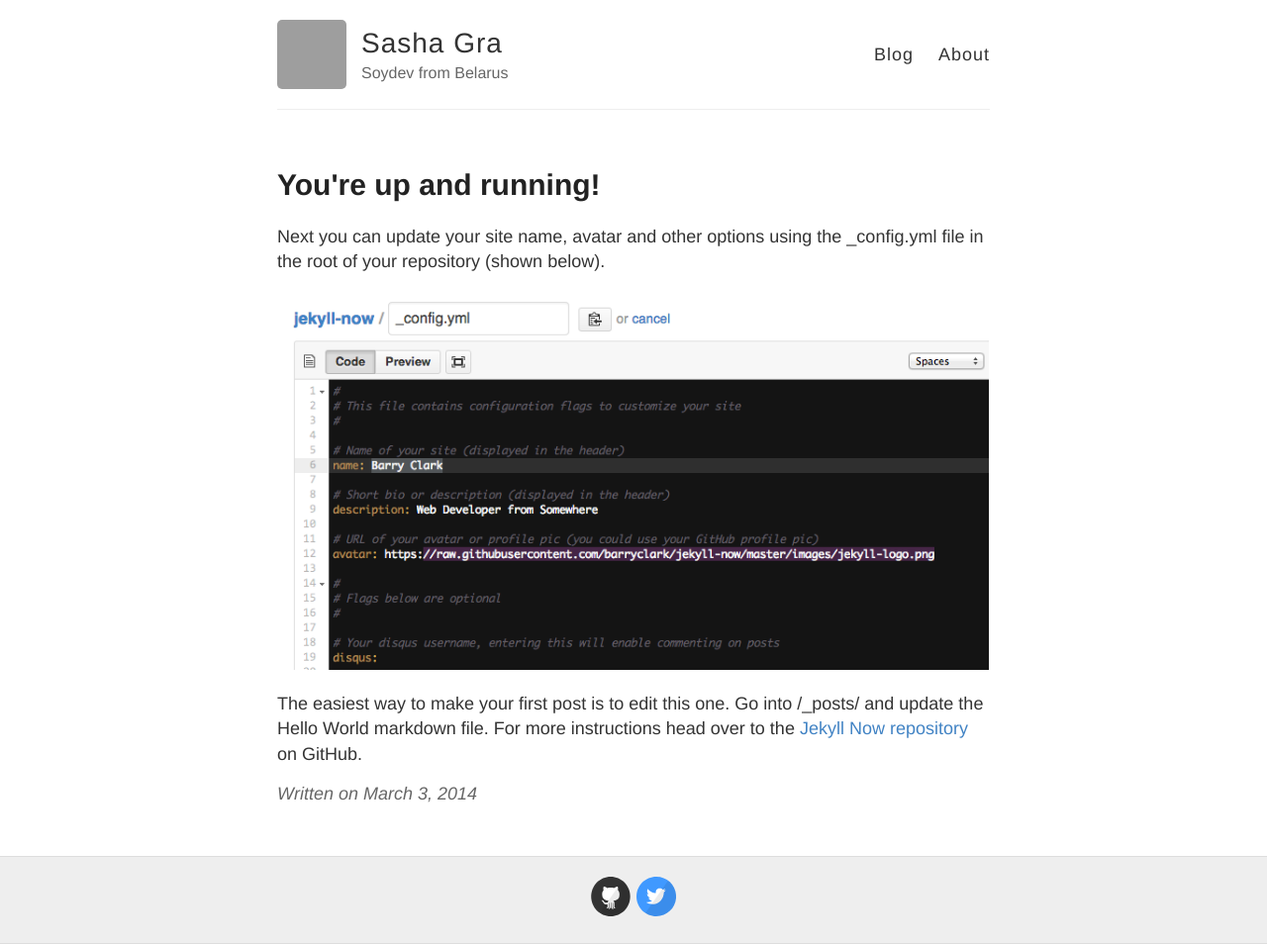
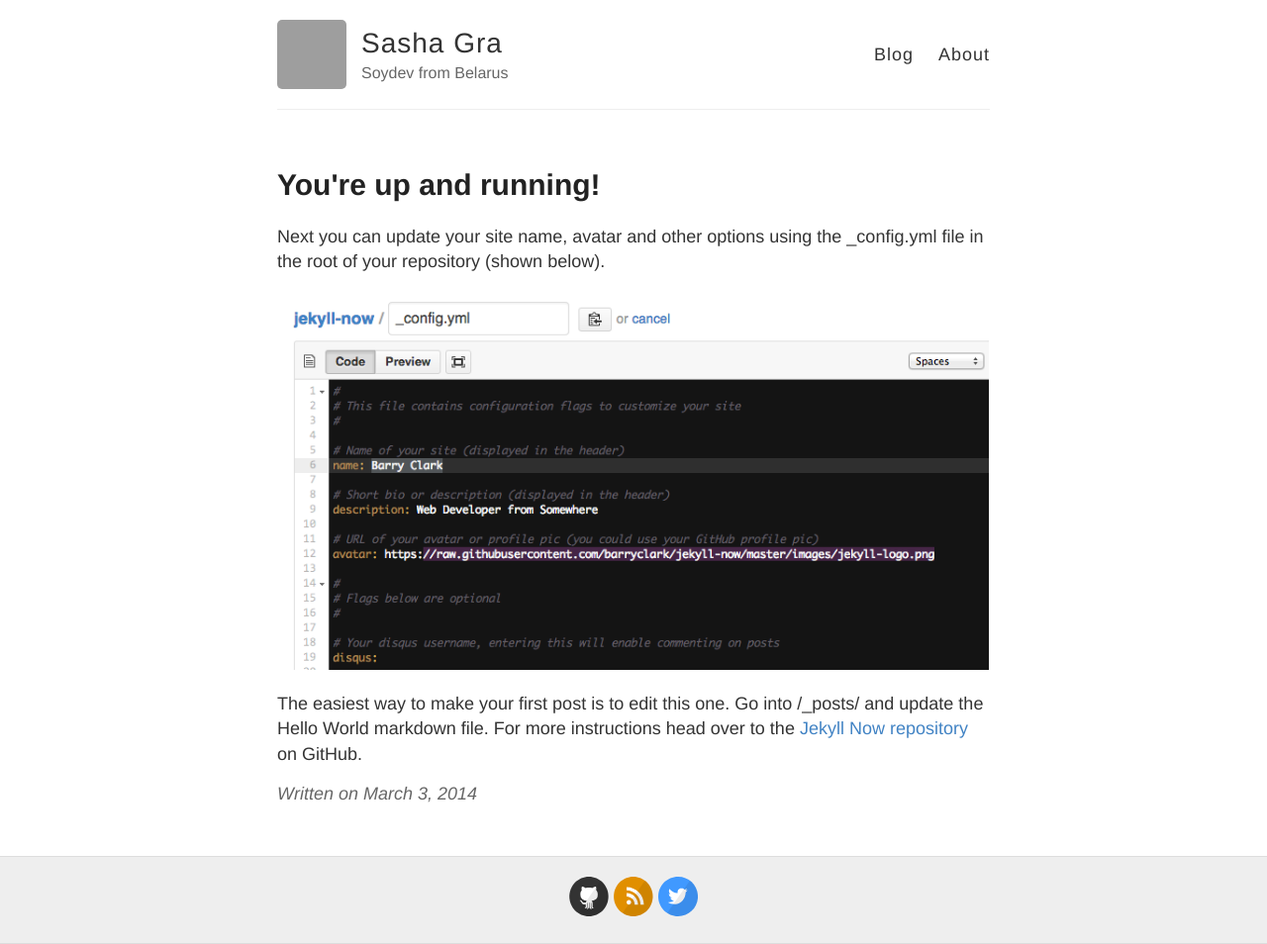
Before and after one commit to sashagra/sashagra.github.io, a Jekyll site: the page built from _posts/2014-3-3-Hello-World.md, in a window 1280 px wide. Shown: the whole page at 99% size. Built offline with Jekyll 4.4.1, drawn with Linux system fonts in a browser that asks for light colours; comment, search, counter and statistics services are not loaded; grey boxes are pictures that could not be loaded.

Commit message:
footer icons

```diff
--- a/_config.yml
+++ b/_config.yml
@@ -17,24 +17,17 @@ avatar: https://avatars.githubusercontent.com/u/45414622?v=4
 
 # Includes an icon in the footer for each username you enter
 footer-links:
-  dribbble:
   email:
-  facebook:
   flickr:
   github: sashagra
-  instagram:
   linkedin:
-  pinterest:
-  rss: # just type anything here for a working RSS icon
+  rss: https://sashagra.github.io/feed.xml # just type anything here for a working RSS icon
   twitter: anexandro
   stackoverflow: # your stackoverflow profile, e.g. "users/50476/bart-kiers"
-  youtube: # channel/<your_long_string> or user/<user-name>
-  googleplus: # anything in your profile username that comes after plus.google.com/
-
 
 # Enter your Disqus shortname (not your username) to enable commenting on posts
 # You can find your shortname on the Settings page of your Disqus account
-disqus:
+disqus: SashaGra
 
 # Enter your Google Analytics web tracking code (e.g. UA-2110908-2) to activate tracking
 google_analytics:
--- a/_includes/svg-icons.html
+++ b/_includes/svg-icons.html
@@ -1,13 +1,7 @@
-{% if site.footer-links.dribbble %}<a href="https://dribbble.com/{{ site.footer-links.dribbble }}"><i class="svg-icon dribbble"></i></a>{% endif %}
-{% if site.footer-links.email %}<a href="mailto:{{ site.footer-links.email }}"><i class="svg-icon email"></i></a>{% endif %}
-{% if site.footer-links.facebook %}<a href="https://www.facebook.com/{{ site.footer-links.facebook }}"><i class="svg-icon facebook"></i></a>{% endif %}
-{% if site.footer-links.flickr %}<a href="https://www.flickr.com/{{ site.footer-links.flickr }}"><i class="svg-icon flickr"></i></a>{% endif %}
-{% if site.footer-links.github %}<a href="https://github.com/{{ site.footer-links.github }}"><i class="svg-icon github"></i></a>{% endif %}
-{% if site.footer-links.instagram %}<a href="https://instagram.com/{{ site.footer-links.instagram }}"><i class="svg-icon instagram"></i></a>{% endif %}
-{% if site.footer-links.linkedin %}<a href="https://www.linkedin.com/in/{{ site.footer-links.linkedin }}"><i class="svg-icon linkedin"></i></a>{% endif %}
-{% if site.footer-links.pinterest %}<a href="https://www.pinterest.com/{{ site.footer-links.pinterest }}"><i class="svg-icon pinterest"></i></a>{% endif %}
-{% if site.footer-links.rss %}<a href="{{ site.baseurl }}/feed.xml"><i class="svg-icon rss"></i></a>{% endif %}
-{% if site.footer-links.twitter %}<a href="https://www.twitter.com/{{ site.footer-links.twitter }}"><i class="svg-icon twitter"></i></a>{% endif %}
-{% if site.footer-links.stackoverflow %}<a href="http://stackoverflow.com/{{ site.footer-links.stackoverflow }}"><i class="svg-icon stackoverflow"></i></a>{% endif %}
-{% if site.footer-links.youtube %}<a href="https://youtube.com/{{ site.footer-links.youtube }}"><i class="svg-icon youtube"></i></a>{% endif %}
-{% if site.footer-links.googleplus %}<a href="https://plus.google.com/{{ site.footer-links.googleplus }}"><i class="svg-icon googleplus"></i></a>{% endif %}
+{% if site.footer-links.dribbble %}<a rel="nofollow noopener" target="_blank" href="https://dribbble.com/{{ site.footer-links.dribbble }}"><i class="svg-icon dribbble"></i></a>{% endif %}
+{% if site.footer-links.email %}<a rel="nofollow noopener" target="_blank" href="mailto:{{ site.footer-links.email }}"><i class="svg-icon email"></i></a>{% endif %}
+{% if site.footer-links.github %}<a rel="nofollow noopener" target="_blank" href="https://github.com/{{ site.footer-links.github }}"><i class="svg-icon github"></i></a>{% endif %}
+{% if site.footer-links.linkedin %}<a rel="nofollow noopener" target="_blank" href="https://www.linkedin.com/in/{{ site.footer-links.linkedin }}"><i class="svg-icon linkedin"></i></a>{% endif %}
+{% if site.footer-links.rss %}<a rel="nofollow noopener" target="_blank" href="{{ site.baseurl }}/feed.xml"><i class="svg-icon rss"></i></a>{% endif %}
+{% if site.footer-links.twitter %}<a rel="nofollow noopener" target="_blank" href="https://www.twitter.com/{{ site.footer-links.twitter }}"><i class="svg-icon twitter"></i></a>{% endif %}
+{% if site.footer-links.stackoverflow %}<a rel="nofollow noopener" target="_blank" href="http://stackoverflow.com/{{ site.footer-links.stackoverflow }}"><i class="svg-icon stackoverflow"></i></a>{% endif %}
```
